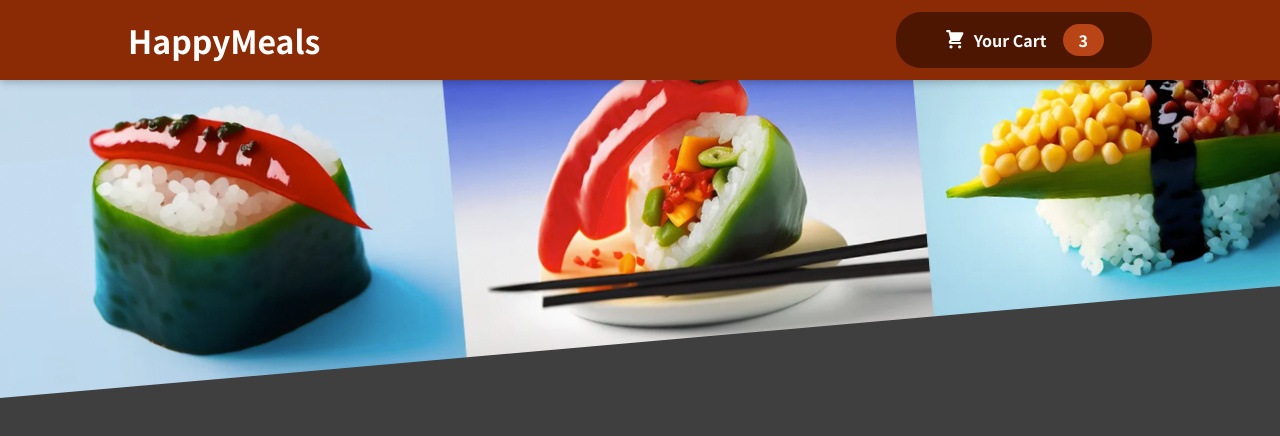
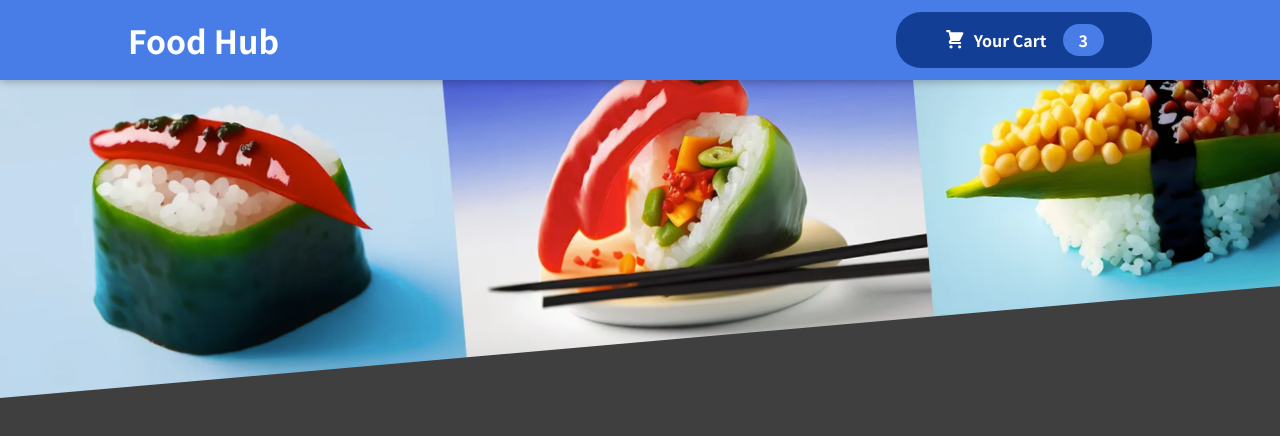
Before and after one commit to sabrina-martorelli/Food-Order-App, a JavaScript app: page / in a window 1280 px wide. Shown: the top 436 px of the page. Built offline with nearby package versions, Linux system fonts and the light colour scheme.

Commit message:
Changes styles and name of app

```diff
--- a/src/components/Layout/Header.js
+++ b/src/components/Layout/Header.js
@@ -8,7 +8,7 @@ const Header = (props) => {
     return (
         <>
         <header className={classes.header}>
-            <h1>HappyMeals</h1>
+            <h1>Food Hub</h1>
           <HeaderCartButton/>
         </header>
         <div className={classes['main-image']}>
--- a/src/components/Layout/Header.module.css
+++ b/src/components/Layout/Header.module.css
@@ -5,7 +5,7 @@
     left: 0;
     width: 100%;
     height: 5rem;
-    background-color: #8a2b06;
+    background-color: #487de7;
     color: white;
     display: flex;
     justify-content: space-between;
--- a/src/components/Layout/HeaderCartButton.module.css
+++ b/src/components/Layout/HeaderCartButton.module.css
@@ -2,7 +2,7 @@
   cursor: pointer;
   font: inherit;
   border: none;
-  background-color: #4d1601;
+  background-color: #123e95;
   color: white;
   padding: 0.75rem 3rem;
   display: flex;
@@ -14,7 +14,7 @@
 
 .button:hover,
 .button:active {
-  background-color: #2c0d00;
+  background-color: #1e3461;
 }
 
 .icon {
@@ -24,7 +24,7 @@
 }
 
 .badge {
-  background-color: #b94517;
+  background-color: #487de7;
   padding: 0.25rem 1rem;
   border-radius: 25px;
   margin-left: 1rem;
@@ -33,7 +33,7 @@
 
 .button:hover .badge,
 .button:active .badge {
-  background-color: #92320c;
+  background-color: #3860b0;
 }
 
 .bump {
```
